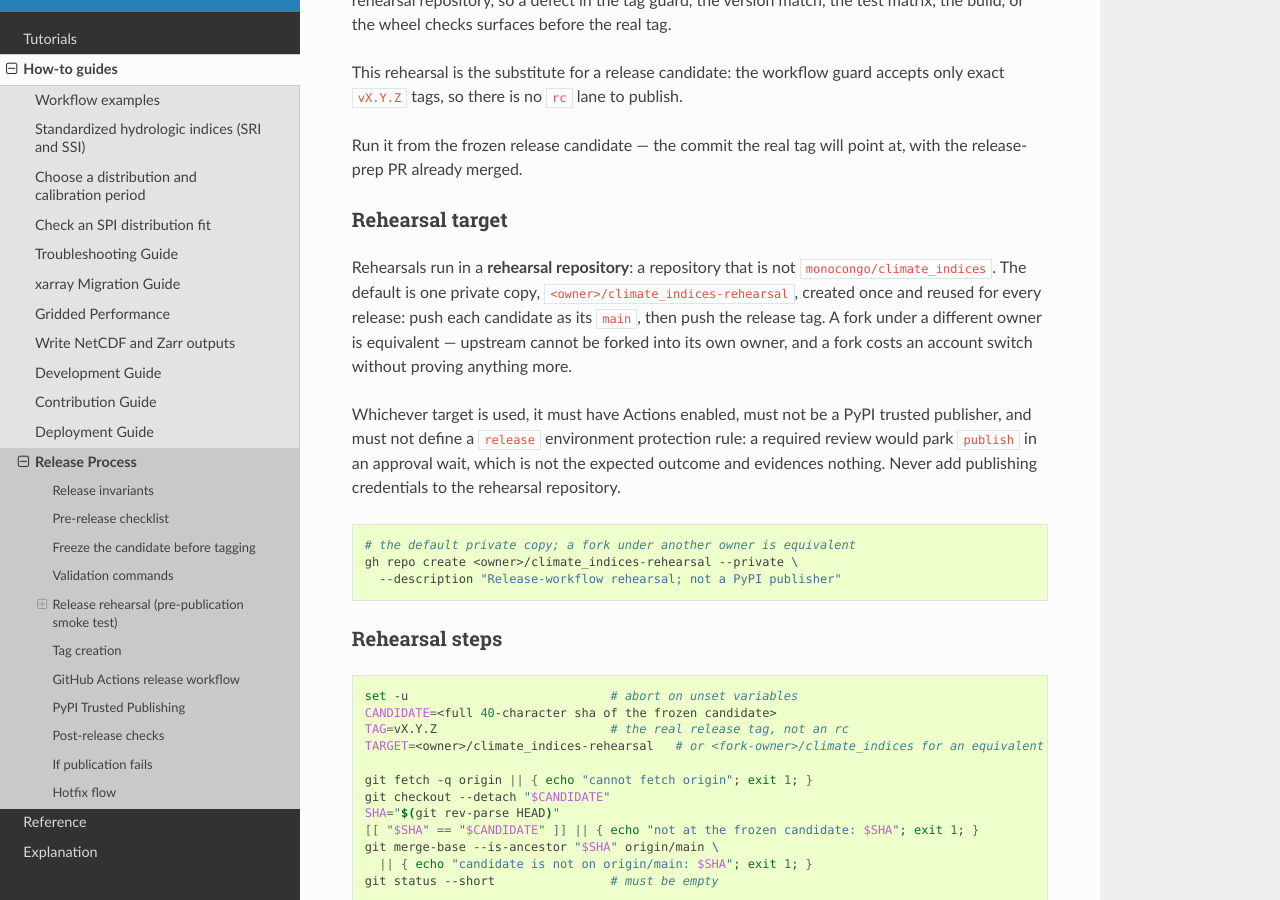
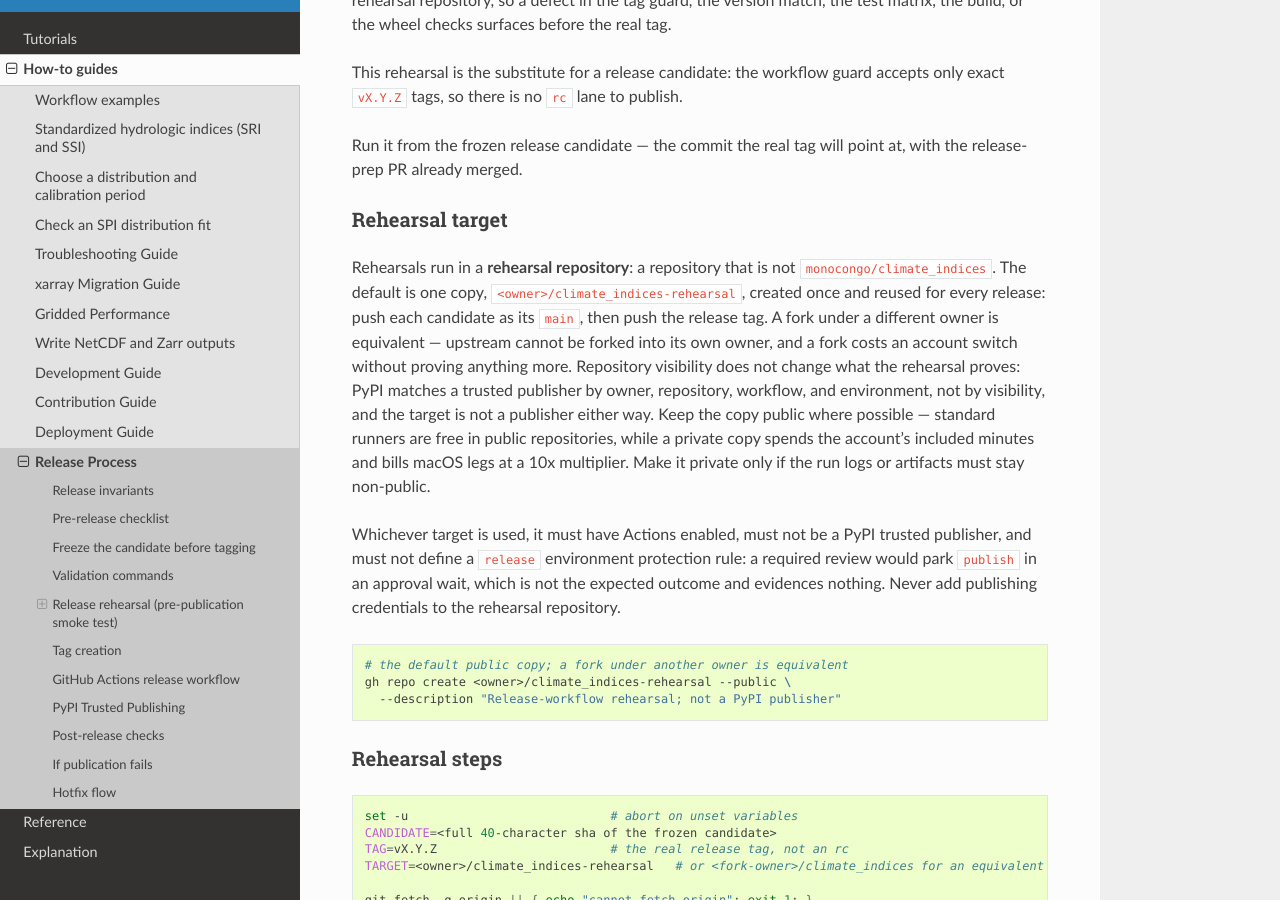
Before and after one commit to monocongo/climate_indices, a Sphinx documentation site: the page built from docs/release-process.md, in a window 1280 px wide and 900 px high, scrolled down 2341 px. Built offline with Sphinx 7.4.7 and the Read the Docs theme 3.1.0, drawn with Linux system fonts in a browser that asks for light colours.

Commit message:
docs(release): accept a public rehearsal repository
Record why visibility is not part of what a rehearsal proves: PyPI matches a
trusted publisher by owner, repository, workflow, and environment, and the
rehearsal target is not a publisher either way. Prefer a public copy because
standard runners are free in public repositories, while a private copy spends
included minutes and bills macOS legs at a 10x multiplier; keep the existing
requirements (Actions enabled, not a trusted publisher, no release environment
protection rule, no credentials) unchanged.

````diff
--- a/docs/release-process.md
+++ b/docs/release-process.md
@@ -110,11 +110,17 @@ at, with the release-prep PR already merged.
 ### Rehearsal target
 
 Rehearsals run in a **rehearsal repository**: a repository that is not
-`monocongo/climate_indices`. The default is one private copy,
+`monocongo/climate_indices`. The default is one copy,
 `<owner>/climate_indices-rehearsal`, created once and reused for every release:
 push each candidate as its `main`, then push the release tag. A fork under a
 different owner is equivalent — upstream cannot be forked into its own owner,
-and a fork costs an account switch without proving anything more.
+and a fork costs an account switch without proving anything more. Repository
+visibility does not change what the rehearsal proves: PyPI matches a trusted
+publisher by owner, repository, workflow, and environment, not by visibility, and
+the target is not a publisher either way. Keep the copy public where possible —
+standard runners are free in public repositories, while a private copy spends the
+account's included minutes and bills macOS legs at a 10x multiplier. Make it
+private only if the run logs or artifacts must stay non-public.
 
 Whichever target is used, it must have Actions enabled, must not be a PyPI
 trusted publisher, and must not define a `release` environment protection rule:
@@ -123,8 +129,8 @@ expected outcome and evidences nothing. Never add publishing credentials to the
 rehearsal repository.
 
 ```bash
-# the default private copy; a fork under another owner is equivalent
-gh repo create <owner>/climate_indices-rehearsal --private \
+# the default public copy; a fork under another owner is equivalent
+gh repo create <owner>/climate_indices-rehearsal --public \
   --description "Release-workflow rehearsal; not a PyPI publisher"
 ```
 
````
